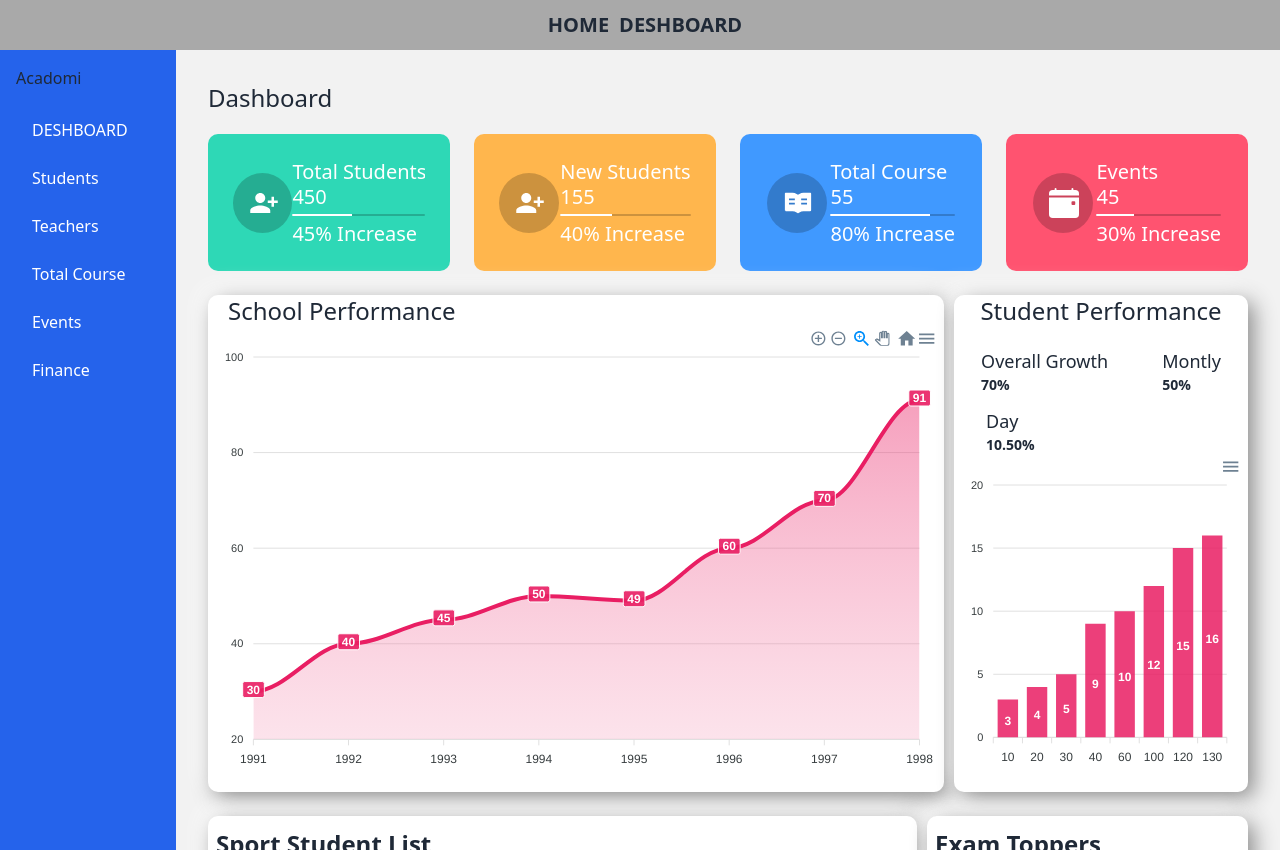
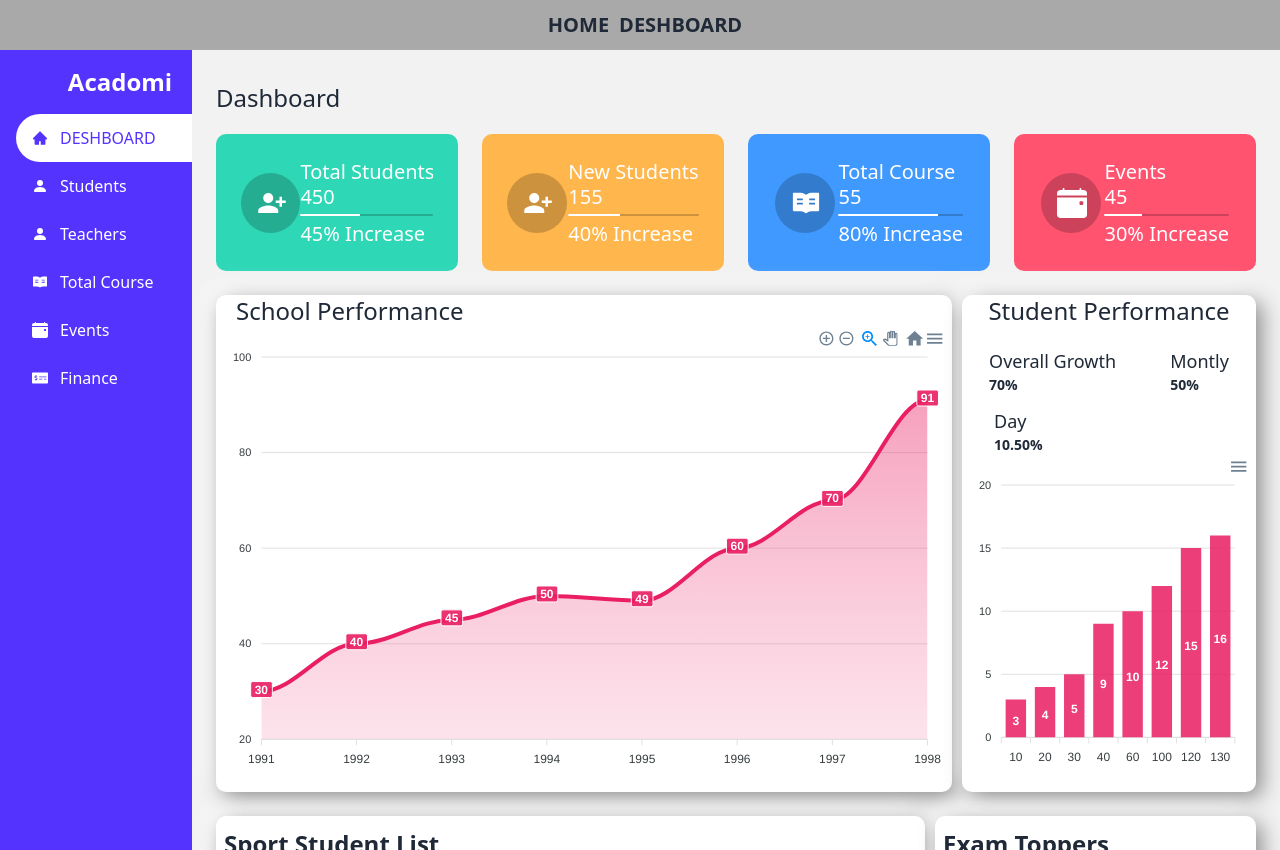
Before and after one commit to Shuvoghosh7/Dashboard, a React (Create React App) app: page /dashboard in a window 1280 px wide. Built offline with nearby package versions, Linux system fonts and the light colour scheme.

Commit message:
add icon and change some style

```diff
--- a/src/App.js
+++ b/src/App.js
@@ -11,9 +11,6 @@ import Finance from './Dashboard/Finance/Finance';
 import Homepage from './Dashboard/DashboardHome/HomePage/Homepage';
 import AddNewSportStudent from './Dashboard/DashboardHome/SportStudent/AddNewSportStudent';
 import AddNewExamTopper from './Dashboard/DashboardHome/ExamToppers/AddNewExamTopper';
-
-
-
 function App() {
   return (
     <div className='bg-[#eef1f5]'>
--- a/src/Dashboard/DashboardHome/HomePage/Homepage.js
+++ b/src/Dashboard/DashboardHome/HomePage/Homepage.js
@@ -1,11 +1,12 @@
 import React from 'react';
 import Card from '../Card/Card';
+
 import SchoolPerformance from '../SchoolPerformance/SchoolPerformance';
 import SportStudent from '../SportStudent/SportStudent';
 
 const Homepage = () => {
     return (
-        <div className='m-8'>
+        <div className='my-8 mx-6'>
             <p className='text-2xl'>Dashboard</p>
             <div className='mt-5'>
                 <Card />
@@ -16,6 +17,9 @@ const Homepage = () => {
             <div className='mt-6'>
                 <SportStudent/>
             </div>
+            <div>
+
+            </div>
         </div>
     );
 };
--- a/src/Dashboard/DashboardSideber.js
+++ b/src/Dashboard/DashboardSideber.js
@@ -1,5 +1,10 @@
 import React from 'react';
-import { Link, NavLink } from 'react-router-dom';
+import { Link} from 'react-router-dom';
+import { AiFillHome } from 'react-icons/ai';
+import { BsFillPersonFill } from 'react-icons/bs';
+import { AiFillRead } from 'react-icons/ai';
+import { BsFillCalendarEventFill } from 'react-icons/bs';
+import {FaMoneyCheckAlt } from 'react-icons/fa';
 const DashboardSideber = ({ children }) => {
     return (
         <div class="drawer drawer-mobile bg-base-200">
@@ -10,24 +15,24 @@ const DashboardSideber = ({ children }) => {
             </div>
             <div class="drawer-side">
                 <label for="my-drawer-2" class="drawer-overlay"></label>
-                <ul class="menu p-4 overflow-y-auto w-44 bg-blue-600 text-base-content">
-                    <h1 className='mb-4'>Acadomi</h1>
+                <ul class="menu p-4 overflow-y-auto w-48 bg-[#5433FF] text-base-content">
+                    <h1 className='mb-4 text-center text-white font-bold text-2xl'>Acadomi</h1>
                     {/*   Sidebar content here */}
+                    <li className='bg-white rounded-3xl w-52'>
+                        <Link className='bg-transparent text-[#5433FF]' to='/dashboard'> <AiFillHome/>DESHBOARD</Link>
+                    </li>
+                    <li><Link className='bg-transparent text-white' to="/dashboard/student"><BsFillPersonFill/> Students</Link></li>
                     <li>
-                        <Link className='bg-transparent text-white' to='/dashboard'>DESHBOARD</Link>
-                    </li>
-                    <li><Link className='bg-transparent text-white' to="/dashboard/student">Students</Link></li>
-                    <li>
-                        <Link className='bg-transparent text-white' to="/dashboard/teacher">Teachers</Link>
+                        <Link className='bg-transparent text-white' to="/dashboard/teacher"><BsFillPersonFill/>Teachers</Link>
                     </li>
                     <li>
-                        <Link className='bg-transparent text-white' to="/dashboard/course">Total Course</Link>
+                        <Link className='bg-transparent text-white' to="/dashboard/course">< AiFillRead/>Total Course</Link>
                     </li>
                     <li>
-                        <Link className='bg-transparent text-white' to="/dashboard/events">Events</Link>
+                        <Link className='bg-transparent text-white' to="/dashboard/events"><BsFillCalendarEventFill/>Events</Link>
                     </li>
                     <li>
-                        <Link className='bg-transparent text-white' to="/dashboard/finance">Finance</Link>
+                        <Link className='bg-transparent text-white' to="/dashboard/finance"><FaMoneyCheckAlt/>Finance</Link>
                     </li>
                 </ul>
 
```
